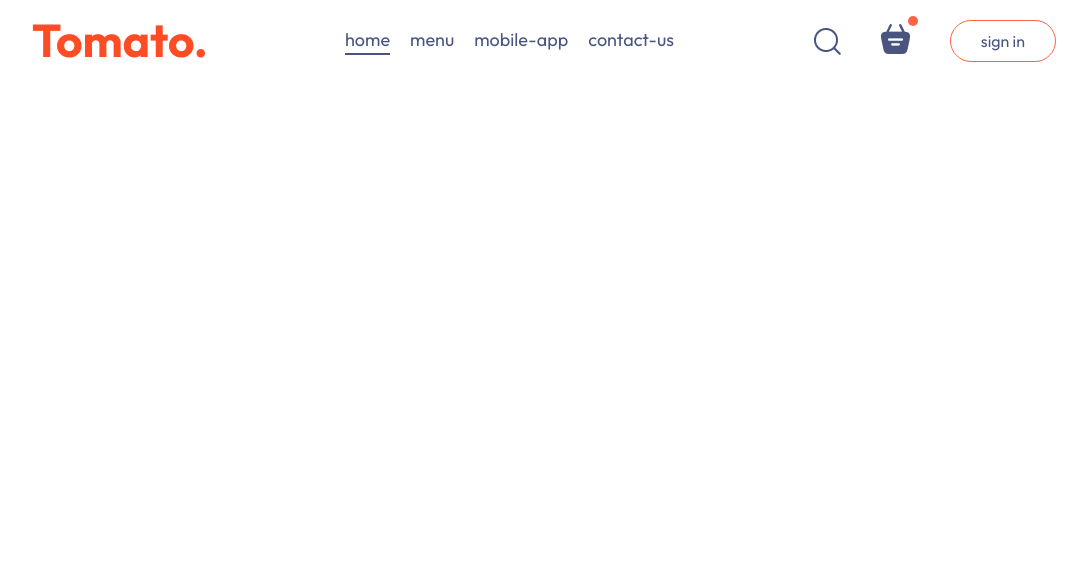
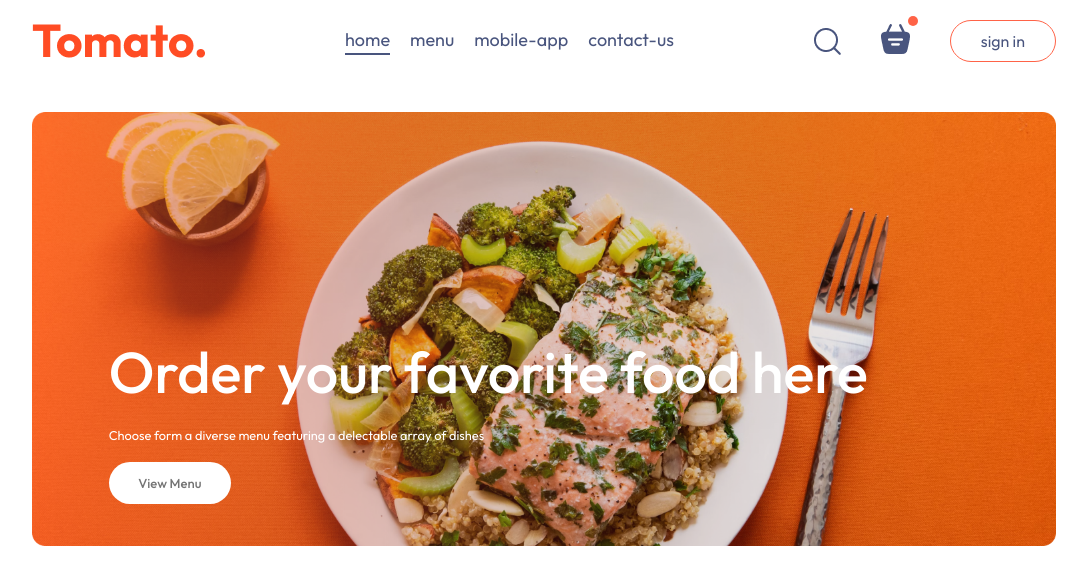
Before and after one commit to cbtruong/MERN-FoodDel, a React (Vite) app in the folder frontend/: page / in a window 1280 px wide. Shown: the top 584 px of the page, without its empty margins (96-1183 px from the left). Built offline with nearby package versions, Linux system fonts and the light colour scheme.

Commit message:
feat(ui): create header component

```diff
--- /dev/null
+++ b/frontend/src/components/Header/Header.css
@@ -0,0 +1,36 @@
+.header{
+    height: 34vw;
+    margin:30px auto;
+    background: url('/header_img.png') no-repeat;
+    background-size: contain;
+    position: relative;
+}
+.header-contents{
+    position: absolute;
+    display: flex;
+    flex-direction: column;
+    align-items: start;
+    gap: 1.5vw;
+    bottom: 10%;
+    left: 6vw;
+    animation: 2s fadeIn;
+}
+.header-contents h2{
+    font-weight: 500;
+    color: white;
+    font-size: max(4.5vw,22px);
+}
+.header-contents p{
+    color: white;
+    font-size: 1vw;
+}
+.header-contents button{
+    border: none;
+    color: #747474;
+    font-weight: 500;
+    padding: 1vw 2.3vw;
+    background-color: white;
+    font-size: max(1vw,13px);
+    border-radius: 50px;
+    cursor: pointer;
+}
--- /dev/null
+++ b/frontend/src/components/Header/Header.jsx
@@ -0,0 +1,16 @@
+import React from 'react'
+import './Header.css';
+
+const Header = () => {
+  return (
+    <div className='header'>
+        <div className="header-contents">
+          <h2>Order your favorite food here</h2>
+          <p>Choose form a diverse menu featuring a delectable array of dishes</p>
+          <button>View Menu</button>
+        </div>
+    </div>
+  )
+}
+
+export default Header
--- a/frontend/src/index.css
+++ b/frontend/src/index.css
@@ -22,3 +22,12 @@
   width: 80%;
   margin: auto;
  }
+
+ @keyframes fadeIn {
+    0%{
+      opacity: 0%;
+    }
+    100%{
+      opacity: 100%;
+    }
+ }
--- a/frontend/src/pages/Home/Home.jsx
+++ b/frontend/src/pages/Home/Home.jsx
@@ -1,10 +1,11 @@
 import React from 'react'
 import './Home.css';
+import Header from '../../components/Header/Header';
 
 const Home = () => {
   return (
     <div>
-
+      <Header/>
     </div>
   )
 }
```
Also changed, not shown: frontend/public/header_img.png (added).
